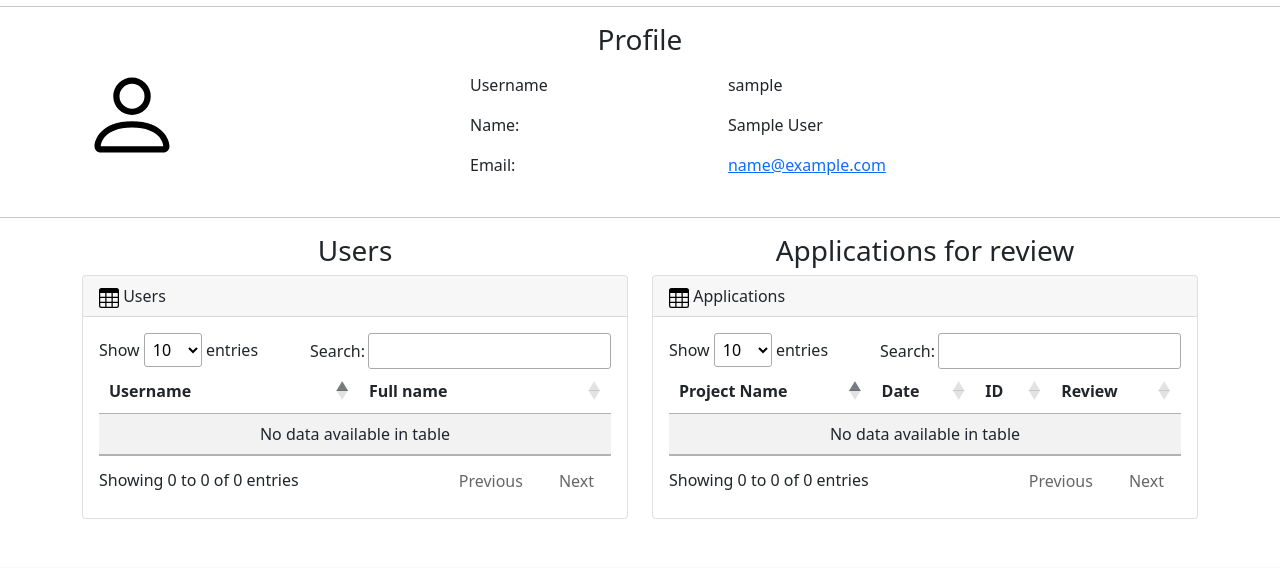
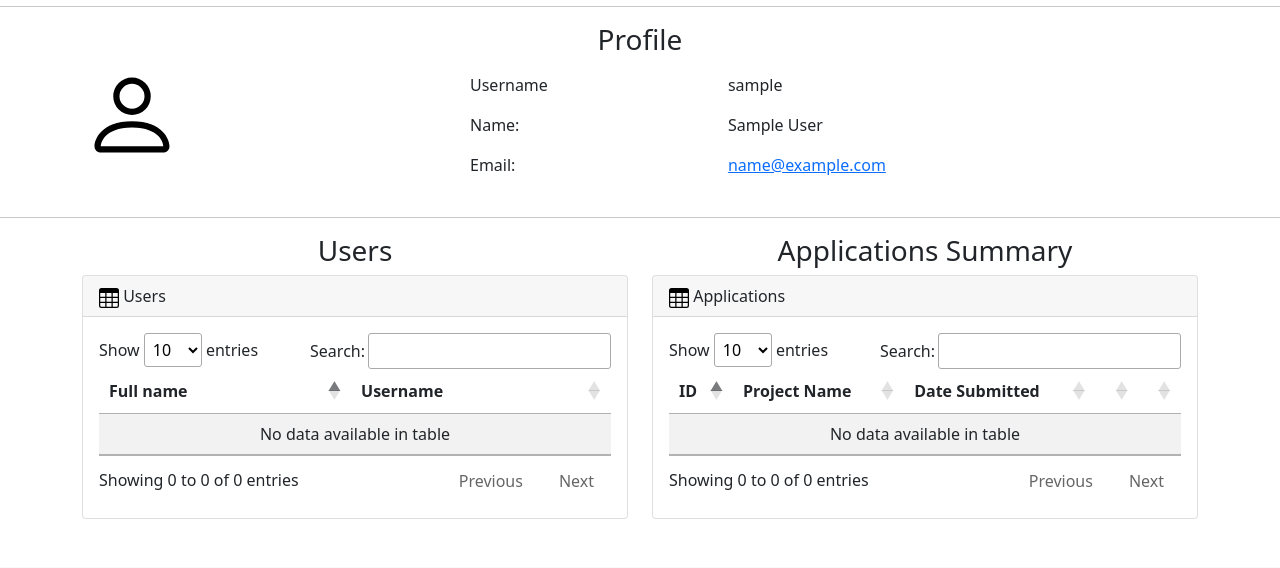
Before and after one commit to AlanWinchcole/Fund-Management-System, a Django app: page /dashboard/ in a window 1280 px wide. Shown: the part 240-808 px from the top of the page. Run offline with Django 3.2, Linux system fonts and the light colour scheme; the visitor is signed in with stand-in values (Sample User, id 1); data comes from the database, SQL or seed files in the repository; data that the repository does not hold is empty; some libraries are stand-ins or nearby versions.

Commit message:
Changes: - Updated admin dashboard's tables.

```diff
--- a/fund_management_website/templates/fund/dashboard.html
+++ b/fund_management_website/templates/fund/dashboard.html
@@ -149,20 +149,21 @@
                         <table class="dataTable table table-striped table-hover tableresponsive">
                             <thead>
                                 <tr>
+                                    <th>Full name</th>
                                     <th>Username</th>
-                                    <th>Full name</th>
                                 </tr>
                             </thead>
                             <tbody>
                             {% for user in user_list %}
                                 {% if not user.is_staff or not user.is_superuser%}
                             <tr>
-                                <td><a href="{% url 'fund:user_profile' user.username %}"</a>{{user.username}}</td>
+
                                 {% if user.get_full_name %}
                                 <td>{{user.get_full_name}}</td>
                                 {% else %}
                                 <td>N\A</td>
                                 {% endif %}
+                                 <td><a href="{% url 'fund:user_profile' user.username %}"</a>{{user.username}}</td>
                             </tr>
                             {% endif %}
                             {% endfor %}
@@ -173,7 +174,7 @@
             </div>
 
             <div class="col-6">
-                <p class="h3 text-center">Applications for review</p>
+                <p class="h3 text-center">Applications Summary</p>
                 <div class="card">
                     <div class="card-header">
                         <img src="{%static 'svg/table.svg' %}" alt="Table Icon" width=20 height=20 />
@@ -184,19 +185,21 @@
                         <table class="dataTable table table-striped table-hover tableresponsive">
                             <thead>
                                 <tr>
+                                    <th>ID</th>
                                     <th>Project Name</th>
-                                    <th>Date</th>
-                                    <th>ID</th>
-                                    <th>Review</th>
+                                    <th>Date Submitted</th>
+                                    <th></th>
+                                    <th></th>
                                 </tr>
                             </thead>
                             <tbody>
                             {% for app in completed_applications %}
                             <tr>
-                                <td><a href="{% url 'fund:view_application_status' app.id %}">{{app.projectTitle}}</a></td>
+                                <td>{{app.id}}</td>
+                                <td>{{app.projectTitle}}</td>
                                 <td>{{app.date_of_application}}</td>
-                                <td>{{app.id}}</td>
-                                <td><a href="{%url 'fund:review_application' app.id%}">Review</a></td>
+                                <td><a href="{% url 'fund:view_application_status' app.id %}"> View Status </a></td>
+                                <td><a href="#">Reviews</a></td>
 
                             </tr>
                             {% endfor %}
```
